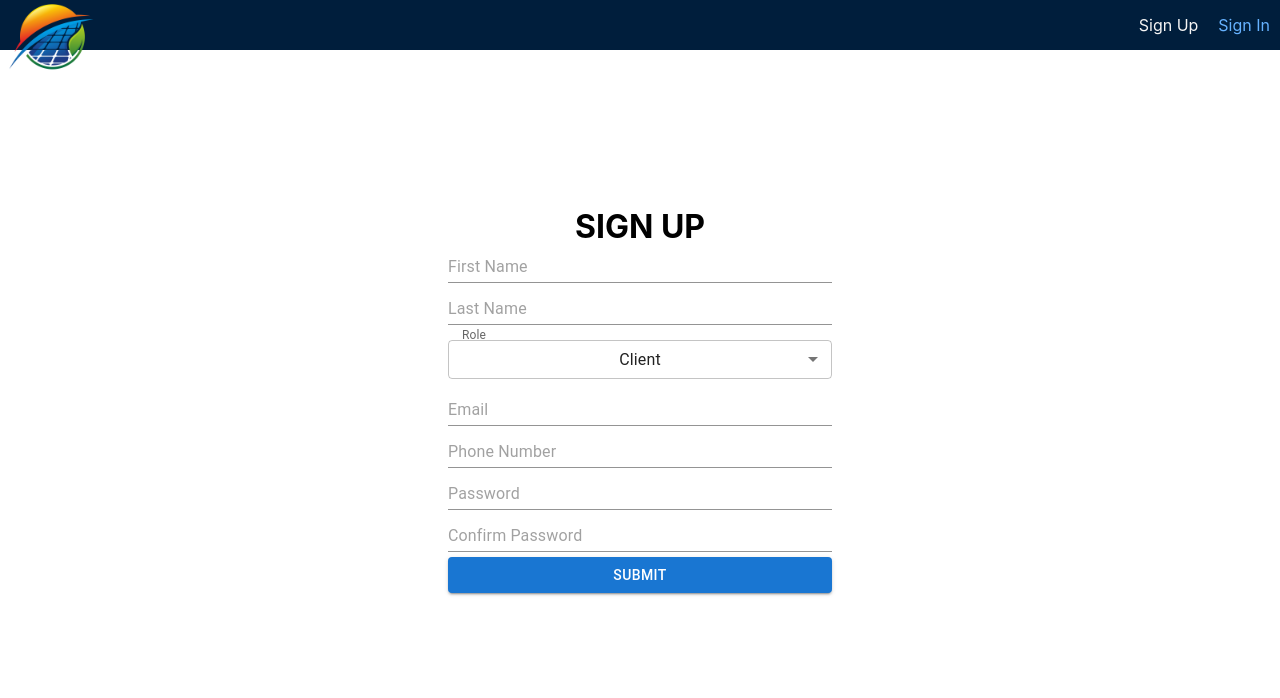
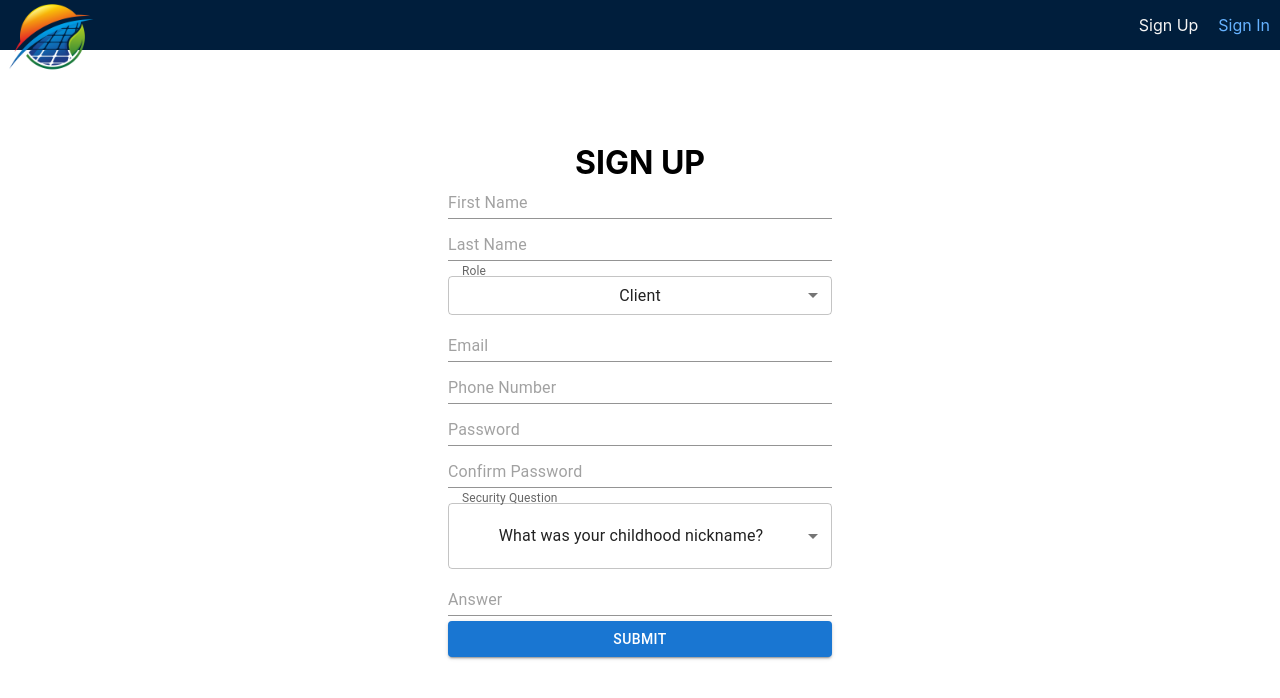
Before and after one commit to AidanGio/Dynamic-Ducks, a React (Create React App) app in the folder frontend/: page /signup in a window 1280 px wide. Shown: the top 698 px of the page. Built offline with nearby package versions, Linux system fonts and the light colour scheme.

Commit message:
Added Security Question and Answer Interface

```diff
--- a/frontend/src/pages/SignUpPage.js
+++ b/frontend/src/pages/SignUpPage.js
@@ -22,6 +22,8 @@ const SignUpPage = () => {
 
   const [password, setPassword] = useState();
   const [confirmPassword, setConfirmPassword] = useState();
+  const [securityQuestion, setSecurityQuestion] = useState();
+  const [securityAnswer, setSecurityAnswer] = useState();
   const [error, setError] = useState({ error: false });
 
   const navigate = useNavigate();
@@ -37,6 +39,8 @@ const SignUpPage = () => {
       email,
       phoneNumber,
       password,
+      securityQuestion,
+      securityAnswer,
     };
 
     try {
@@ -106,6 +110,31 @@ const SignUpPage = () => {
           type={"password"}
           onChange={(e) => setConfirmPassword(e.target.value)}
         />
+	      <FormControl fullWidth>
+          <InputLabel id="securityQ-label">Security Question</InputLabel>
+          <Select
+            labelId="securityQ-label"
+            id="securityQ"
+            placeholder="SecurityQuestion"
+            onChange={(e) => {
+              setSecurityQuestion(e.target.value);
+            }}
+            value={role}
+          >
+            <MenuItem value={"client"}>What was your childhood nickname?</MenuItem>
+            <MenuItem value={"Q2"}>What street did you live on in third grade?</MenuItem>
+            <MenuItem value={"Q3"}>What is your oldest sibling's middle name?</MenuItem>
+            <MenuItem value={"Q4"}>What school did you attend for sixth grade?</MenuItem>
+	          <MenuItem value={"Q5"}>What was the last name of your third grade teacher?</MenuItem>
+            <MenuItem value={"Q6"}>In what city or town was your first job?</MenuItem>a
+            <MenuItem value={"Q7"}>What is your maternal grandmother's maiden name?</MenuItem>
+          </Select>
+        </FormControl>
+        <Input
+          placeholder="Answer"
+          type={"text"}
+          onChange={(e) => setSecurityAnswer(e.target.value)}
+        />
         <Button type="submit" variant={"contained"}>
           Submit
         </Button>
```
